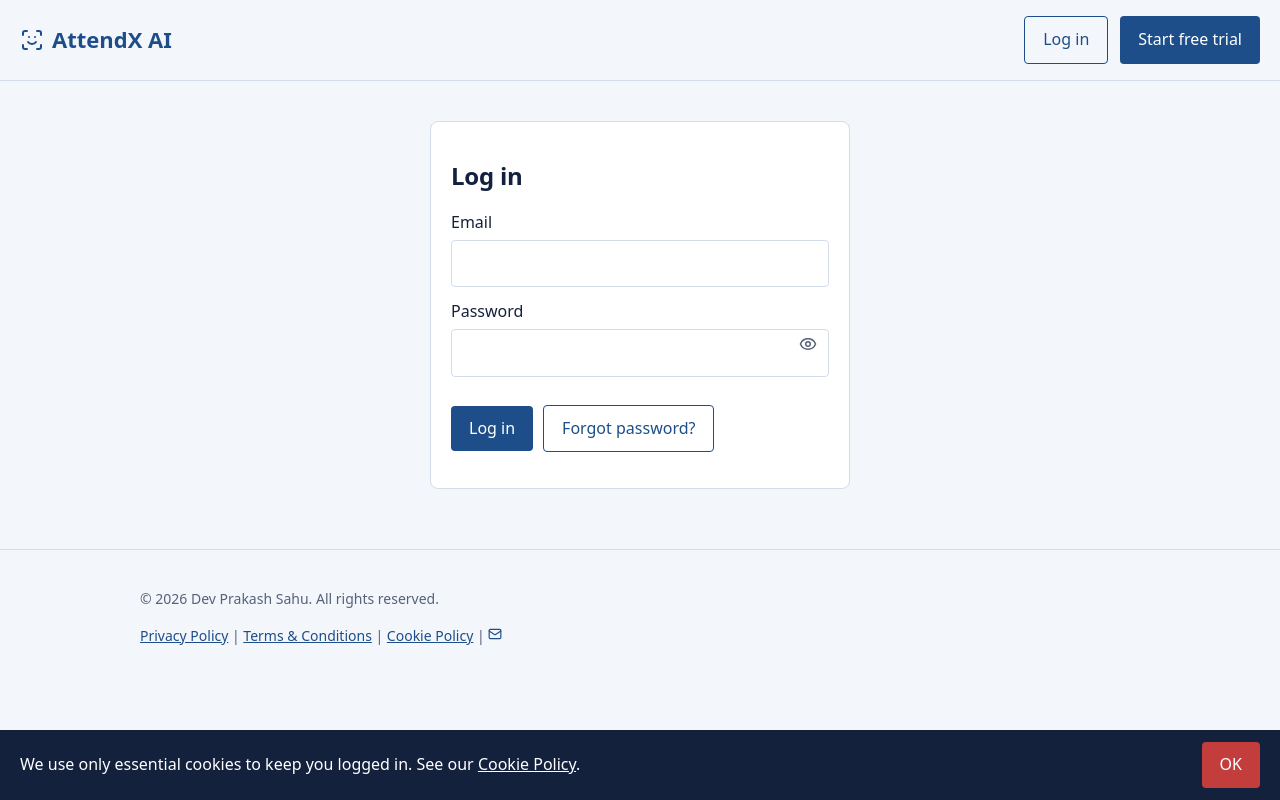
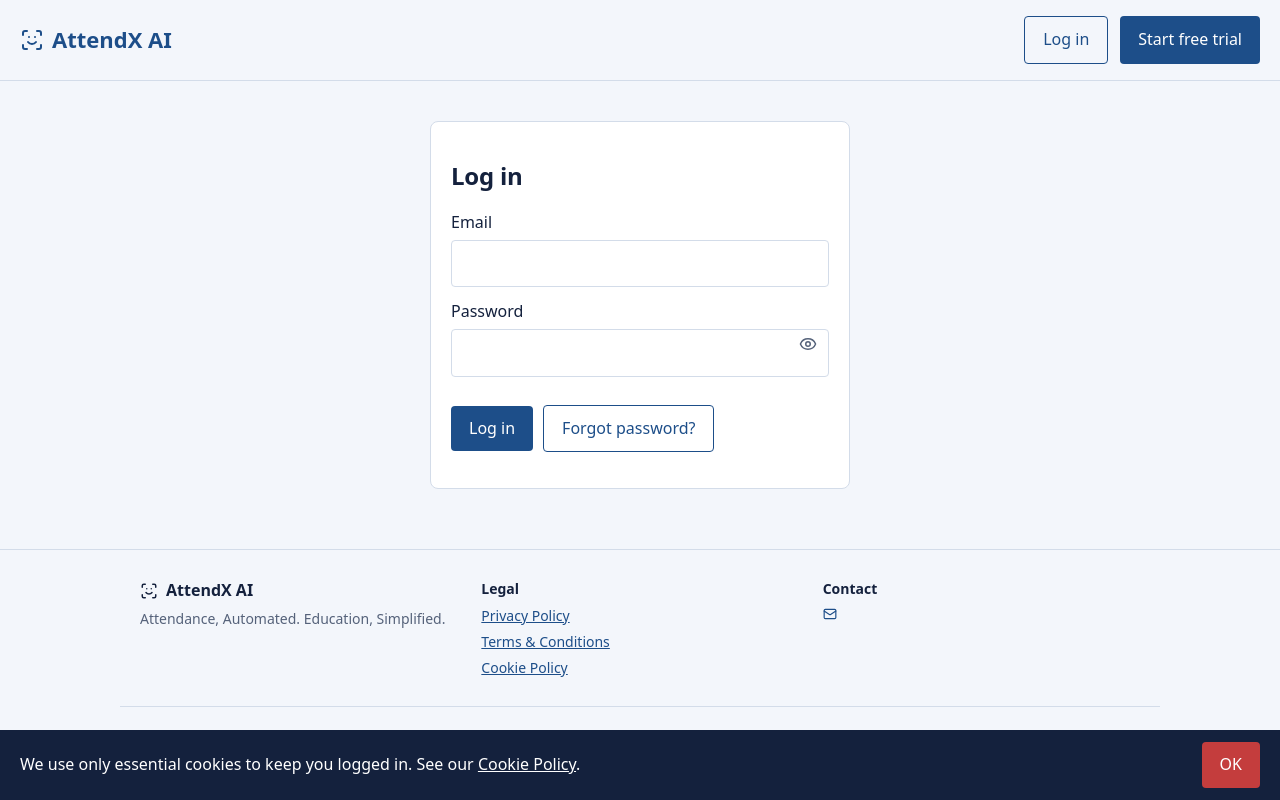
Before and after one commit to devprakashsahu348-glitch/AttendX-AI, a Next.js app: page /login in a window 1280 px wide. Built offline with nearby package versions, Linux system fonts and the light colour scheme; no server answers.

Commit message:
Add files via upload

```diff
--- a/app/globals.css
+++ b/app/globals.css
@@ -17,3 +17,6 @@ footer{border-top:1px solid var(--line);margin-top:60px;padding:24px 0;color:var
 @media print{nav,footer,.cc,.btn,form{display:none!important}}
 .spin{width:16px;height:16px;border:2px solid currentColor;border-right-color:transparent;border-radius:50%;animation:sp .7s linear infinite;display:inline-block}@keyframes sp{to{transform:rotate(360deg)}}
 @media(prefers-reduced-motion:reduce){.spin{animation-duration:2.5s}}
+.fgrid{display:grid;gap:24px;grid-template-columns:repeat(auto-fit,minmax(200px,1fr))}
+.fgrid p{margin:4px 0}.fb{display:flex;gap:8px;align-items:center;font-weight:700;color:var(--ink);font-size:16px}.fh{font-weight:700;color:var(--ink)}
+.fbot{border-top:1px solid var(--line);margin-top:22px;padding-top:14px}footer a{display:inline-flex;gap:6px;align-items:center}
--- a/app/layout.js
+++ b/app/layout.js
@@ -1,4 +1,4 @@
-import './globals.css';import Link from 'next/link';import {Mail} from 'lucide-react';import Nav from '@/components/Nav';import CookieBanner from '@/components/CookieBanner';
+import './globals.css';import Link from 'next/link';import {Mail,ScanFace} from 'lucide-react';import Nav from '@/components/Nav';import CookieBanner from '@/components/CookieBanner';
 export const metadata={title:'AttendX AI - Smart Attendance Management',description:'Attendance, Automated. Education, Simplified.'};
 const E=process.env.NEXT_PUBLIC_CONTACT_EMAIL;
-export default function L({children}){return(<html lang="en"><body><Nav/>{children}<footer><div className="w"><p>&copy; {new Date().getFullYear()} Dev Prakash Sahu. All rights reserved.</p><p><Link href="/legal/privacy">Privacy Policy</Link> | <Link href="/legal/terms">Terms &amp; Conditions</Link> | <Link href="/legal/cookies">Cookie Policy</Link> | <a href={`mailto:${E}`}><Mail size={14}/> {E}</a></p></div></footer><CookieBanner/></body></html>)}
+export default function L({children}){return(<html lang="en"><body><Nav/>{children}<footer><div className="w fgrid"><div><p className="fb"><ScanFace size={18}/> AttendX AI</p><p>Attendance, Automated. Education, Simplified.</p></div><div><p className="fh">Legal</p><p><Link href="/legal/privacy">Privacy Policy</Link></p><p><Link href="/legal/terms">Terms &amp; Conditions</Link></p><p><Link href="/legal/cookies">Cookie Policy</Link></p></div><div><p className="fh">Contact</p><p><a href={`mailto:${E}`}><Mail size={14}/> {E}</a></p></div></div><div className="w fbot"><p>&copy; {new Date().getFullYear()} Dev Prakash Sahu. All rights reserved.</p></div></footer><CookieBanner/></body></html>)}
```
